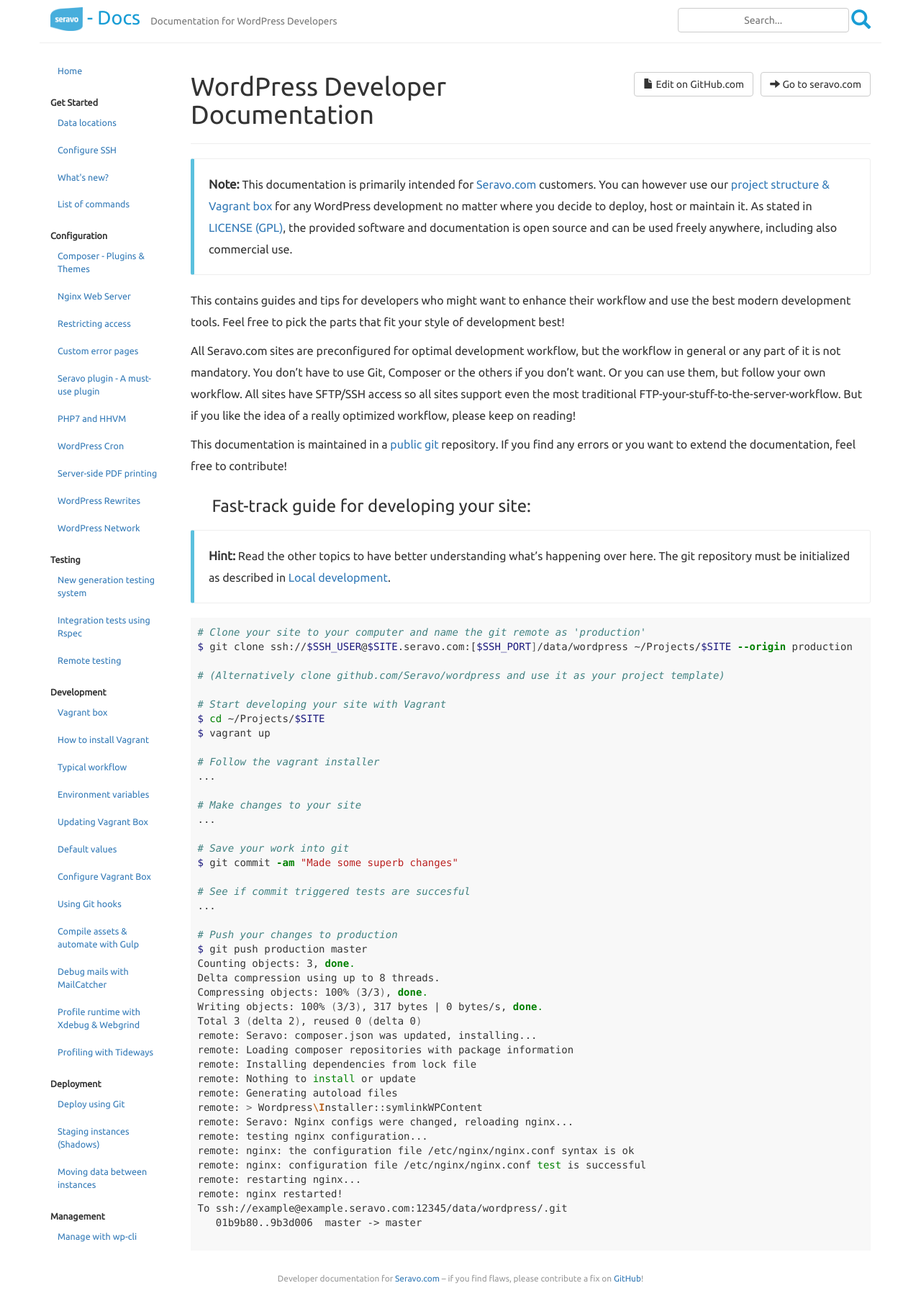
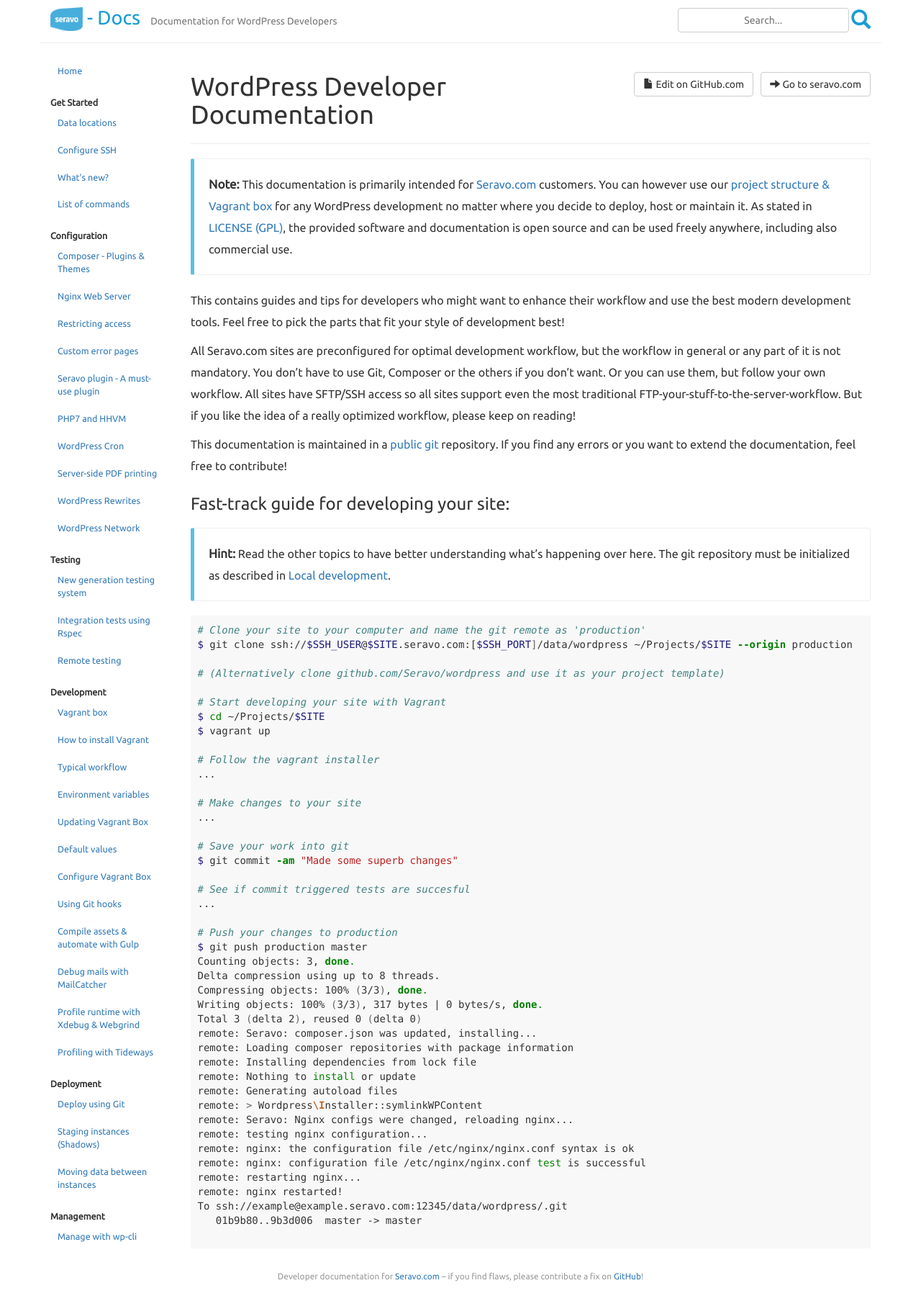
Before and after one commit to Seravo/docs, a Jekyll site: the page built from index.md, in a window 1280 px wide. Shown: the whole page at 72% size. Built offline with Jekyll 4.4.1, drawn with Linux system fonts in a browser that asks for light colours; nearby versions of some CDN libraries.

Commit message:
Remove ugly inline space from headings and put anchor link after text
Also add some styling to make link look nice.

```diff
--- a/_includes/anchor_headings.html
+++ b/_includes/anchor_headings.html
@@ -27,7 +26,6 @@
 
   {% assign minHeader = include.h_min | default: 1 %}
   {% assign maxHeader = include.h_max | default: 6 %}
-  {% assign beforeHeading = include.beforeHeading %}
   {% assign nodes = include.html | split: '<h' %}
 
   {% capture edited_headings %}{% endcapture %}
@@ -75,23 +73,12 @@
       {% endif %}
 
       {% capture anchor %}<a {{ anchor }}>{{ include.anchorBody | replace: '%heading%', header | default: '' }}</a>{% endcapture %}
-
-      <!-- In order to prevent adding extra space after a heading, we'll let the 'anchor' value contain it -->
-      {% if beforeHeading %}
-        {% capture anchor %}{{ anchor }} {% endcapture %}
-      {% else %}
-        {% capture anchor %} {{ anchor }}{% endcapture %}
-      {% endif %}
     {% endif %}
 
     {% capture new_heading %}
       <h{{ _hAttrToStrip }}
         {{ include.bodyPrefix }}
-        {% if beforeHeading %}
-          {{ anchor }}{{ header }}
-        {% else %}
-          {{ header }}{{ anchor }}
-        {% endif %}
+        {{ header }} {{ anchor }}
         {{ include.bodySuffix }}
       </h{{ _workspace | last }}
     {% endcapture %}
--- a/_layouts/default.html
+++ b/_layouts/default.html
@@ -29,11 +29,11 @@
                     </div>
 
                     <div id="content" class="col-sm-10">
-                        {% include anchor_headings.html html=content beforeHeading=true anchorClass="glyphicon glyphicon-link" %}
+                        {% include anchor_headings.html html=content anchorClass="glyphicon glyphicon-link anchor-link-icon" %}
                     </div>
                 {% else %}
                     <div id="content" class="col-sm-12">
-                        {% include anchor_headings.html html=content beforeHeading=true anchorClass="glyphicon glyphicon-link" %}
+                        {% include anchor_headings.html html=content anchorClass="glyphicon glyphicon-link anchor-link-icon" %}
                     </div>
                 {% endif %}
             </div>
--- a/assets/main.scss
+++ b/assets/main.scss
@@ -180,6 +180,11 @@
     h4:hover > a, h5:hover > a {
       opacity: 1;
     }
+
+    .anchor-link-icon {
+        text-decoration: none;
+        font-size: 18px;
+    }
 }
 
 @media (min-width: 992px) {
```
Also changed, not shown: other parts of _includes/anchor_headings.html (+0 -1 lines).
